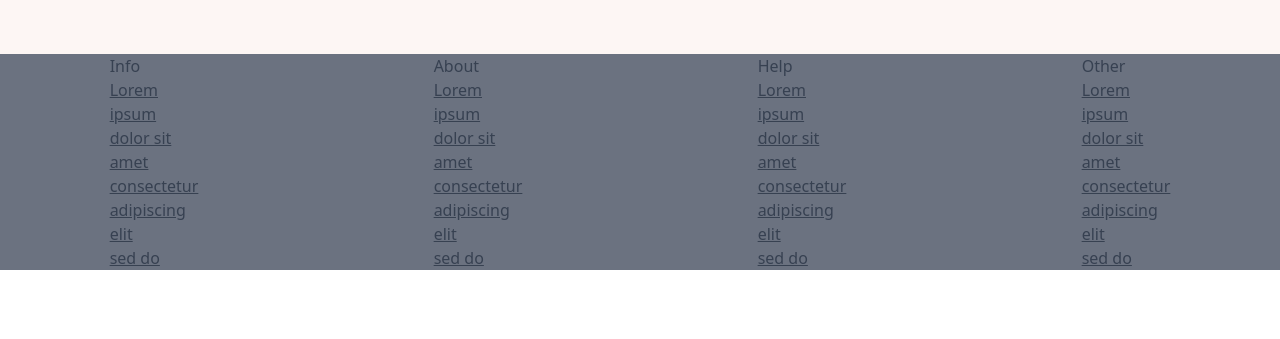
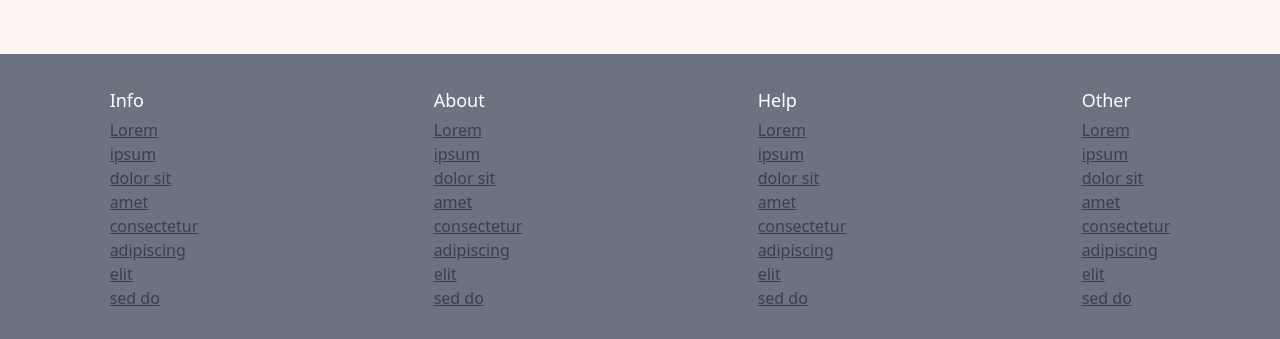
Before and after one commit to cjcompton/FroPro, a React (Vite) app: page / in a window 1280 px wide. Shown: the part 1574-1913 px from the top of the page. Before the commit the page ends 1844 px from the top, so only its background shows below. Built offline with nearby package versions, Linux system fonts and the light colour scheme.

Commit message:
some updates

```diff
--- a/src/assets/BottomStuff.jsx
+++ b/src/assets/BottomStuff.jsx
@@ -3,10 +3,10 @@ import React from "react";
 function BottomStuff() {
     return(
         <section>
-            <div className="bg-gray-500 grid grid-cols-2 md:grid-cols-4 gap-4">
-                <div className="mx-auto text-gray-700">
-                    <h1>Info</h1>
-                    <ul className="underline">
+            <div className="bg-gray-500 grid grid-cols-2 md:grid-cols-4 gap-4 py-8">
+                <div className="mx-auto">
+                    <h1 className="text-white text-lg text-bold pb-1">Info</h1>
+                    <ul className="underline text-gray-700">
                         <li>Lorem</li>
                         <li>ipsum</li>
                         <li>dolor sit</li>
@@ -18,8 +18,8 @@ function BottomStuff() {
                     </ul>
                 </div>
                 <div className="mx-auto text-gray-700">
-                    <h1>About</h1>
-                    <ul className="underline">
+                    <h1 className="text-white text-lg text-bold pb-1">About</h1>
+                    <ul className="underline text-gray-700">
                         <li>Lorem</li>
                         <li>ipsum</li>
                         <li>dolor sit</li>
@@ -31,8 +31,8 @@ function BottomStuff() {
                     </ul>
                 </div>
                 <div className="mx-auto text-gray-700">
-                    <h1>Help</h1>
-                    <ul className="underline">
+                    <h1 className="text-white text-lg text-bold pb-1">Help</h1>
+                    <ul className="underline text-gray-700">
                         <li>Lorem</li>
                         <li>ipsum</li>
                         <li>dolor sit</li>
@@ -44,8 +44,8 @@ function BottomStuff() {
                     </ul>
                 </div>
                 <div className="mx-auto text-gray-700">
-                    <h1>Other</h1>
-                    <ul className="underline">
+                    <h1 className="text-white text-lg text-bold pb-1">Other</h1>
+                    <ul className="underline text-gray-700">
                         <li>Lorem</li>
                         <li>ipsum</li>
                         <li>dolor sit</li>
```
